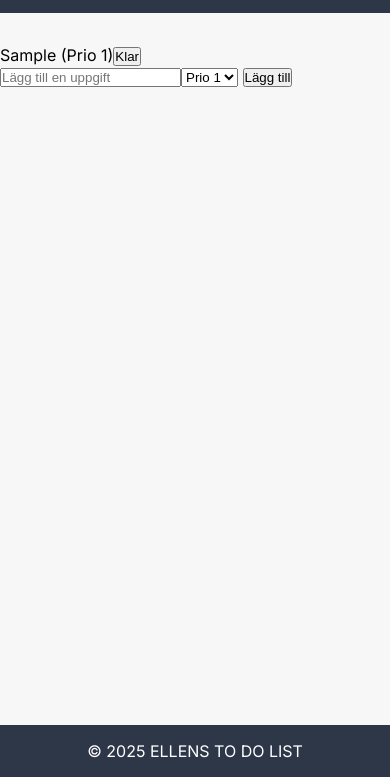
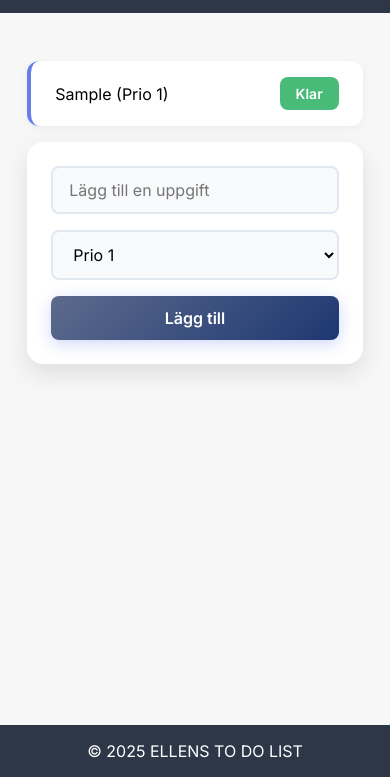
Before and after one commit to ellenliden/dt208g_moment2, a website built with Vite: page index.html in a window 390 px wide. Both pictures are taken after typing "Sample" into the empty fields and a click on the button "Lägg till". Shown: the part 67-844 px from the top of the page. Built offline with nearby package versions, Linux system fonts and the light colour scheme.

Commit message:
Lagt till styling för todo-appen (formulär/lista) med responsiv design för mobile, tablet och desktop.

```diff
--- a/src/style.css
+++ b/src/style.css
@@ -99,8 +99,157 @@ body {
   margin-top: auto;
 }
 
+/* Todo-formulär styling */
+#todo-form {
+  width: 40rem;
+  background: #fff;
+  padding: 2rem;
+  border-radius: 1rem;
+  box-shadow: 0 10px 25px rgba(0, 0, 0, 0.1);
+  margin-bottom: 2rem;
+  display: flex;
+  gap: 1rem;
+  align-items: center;
+  flex-wrap: wrap;
+  margin: 0 auto;
+}
+
+#todo-input {
+  flex: 1;
+  min-width: 200px;
+  padding: 0.75rem 1rem;
+  border: 2px solid #e2e8f0;
+  border-radius: 0.5rem;
+  font-size: 1rem;
+  font-family: "Inter", sans-serif;
+  transition: all 0.3s ease;
+  background: #f8fafc;
+}
+
+#todo-input:focus {
+  outline: none;
+  border-color: #edbf74;
+  background: #fff;
+  box-shadow: 0 0 0 3px rgba(102, 126, 234, 0.1);
+}
+
+#todo-priority {
+  padding: 0.75rem 1rem;
+  border: 2px solid #e2e8f0;
+  border-radius: 0.5rem;
+  font-size: 1rem;
+  font-family: "Inter", sans-serif;
+  background: #f8fafc;
+  cursor: pointer;
+  transition: all 0.3s ease;
+  min-width: 120px;
+}
+
+#todo-priority:focus {
+  outline: none;
+  border-color: #edbf74;
+  background: #fff;
+  box-shadow: 0 0 0 3px rgba(102, 126, 234, 0.1);
+}
+
+#todo-form button[type="submit"] {
+  padding: 0.75rem 1.5rem;
+  background: linear-gradient(135deg, #5d6a8d 0%, #1d3871 100%);
+  color: white;
+  border: none;
+  border-radius: 0.5rem;
+  font-size: 1rem;
+  font-weight: 600;
+  cursor: pointer;
+  transition: all 0.3s ease;
+  font-family: "Inter", sans-serif;
+  box-shadow: 0 4px 15px rgba(102, 126, 234, 0.3);
+}
+
+#todo-form button[type="submit"]:hover {
+  transform: translateY(-2px);
+  box-shadow: 0 6px 20px rgba(102, 126, 234, 0.4);
+}
+
+#todo-form button[type="submit"]:active {
+  transform: translateY(0);
+}
+
+#todo-error {
+  width: 100%;
+  margin-top: 0.5rem;
+  padding: 0.75rem;
+  background: #fed7d7;
+  border: 1px solid #feb2b2;
+  border-radius: 0.5rem;
+  color: #c53030;
+  font-size: 0.875rem;
+  display: none;
+}
+
+#todo-error:not(:empty) {
+  display: block;
+}
+
+/* Todo-lista styling */
+#todo-list {
+  list-style: none;
+  display: flex;
+  flex-direction: column;
+  gap: 0.75rem;
+  width: 40rem;
+  padding: 1rem 0rem;
+  margin: 0 auto;
+}
+
+#todo-list li {
+  background: #fff;
+  padding: 1rem 1.5rem;
+  border-radius: 0.75rem;
+  box-shadow: 0 2px 10px rgba(0, 0, 0, 0.05);
+  display: flex;
+  justify-content: space-between;
+  align-items: center;
+  transition: all 0.3s ease;
+  border-left: 4px solid #667eea;
+}
+
+#todo-list li:hover {
+  transform: translateX(5px);
+  box-shadow: 0 4px 15px rgba(0, 0, 0, 0.1);
+}
+
+#todo-list li button {
+  padding: 0.5rem 1rem;
+  background: #48bb78;
+  color: white;
+  border: none;
+  border-radius: 0.5rem;
+  font-size: 0.875rem;
+  font-weight: 600;
+  cursor: pointer;
+  transition: all 0.3s ease;
+  font-family: "Inter", sans-serif;
+}
+
+#todo-list li button:hover {
+  background: #38a169;
+  transform: scale(1.05);
+}
+
+/* Tablet styling */
+@media (min-width: 768px) and (max-width: 1024px) {
+  #todo-form {
+    width: 70%;
+  }
+
+  #todo-list {
+    width: 70%;
+  }
+}
+
 /* Mobil: hamburgermeny */
-@media (max-width: 600px) {
+@media (max-width: 768px) {
   .navbar .container {
     flex-direction: row;
     align-items: center;
@@ -137,4 +286,22 @@ body {
   .nav-links.open {
     display: flex !important;
   }
+
+  /* Mobil styling för formuläret */
+  #todo-list {
+    width: 86%;
+  }
+
+  #todo-form {
+    width: 86%;
+    flex-direction: column;
+    align-items: stretch;
+    padding: 1.5rem;
+  }
+
+  #todo-input,
+  #todo-priority,
+  #todo-form button[type="submit"] {
+    width: 100%;
+  }
 }
```
